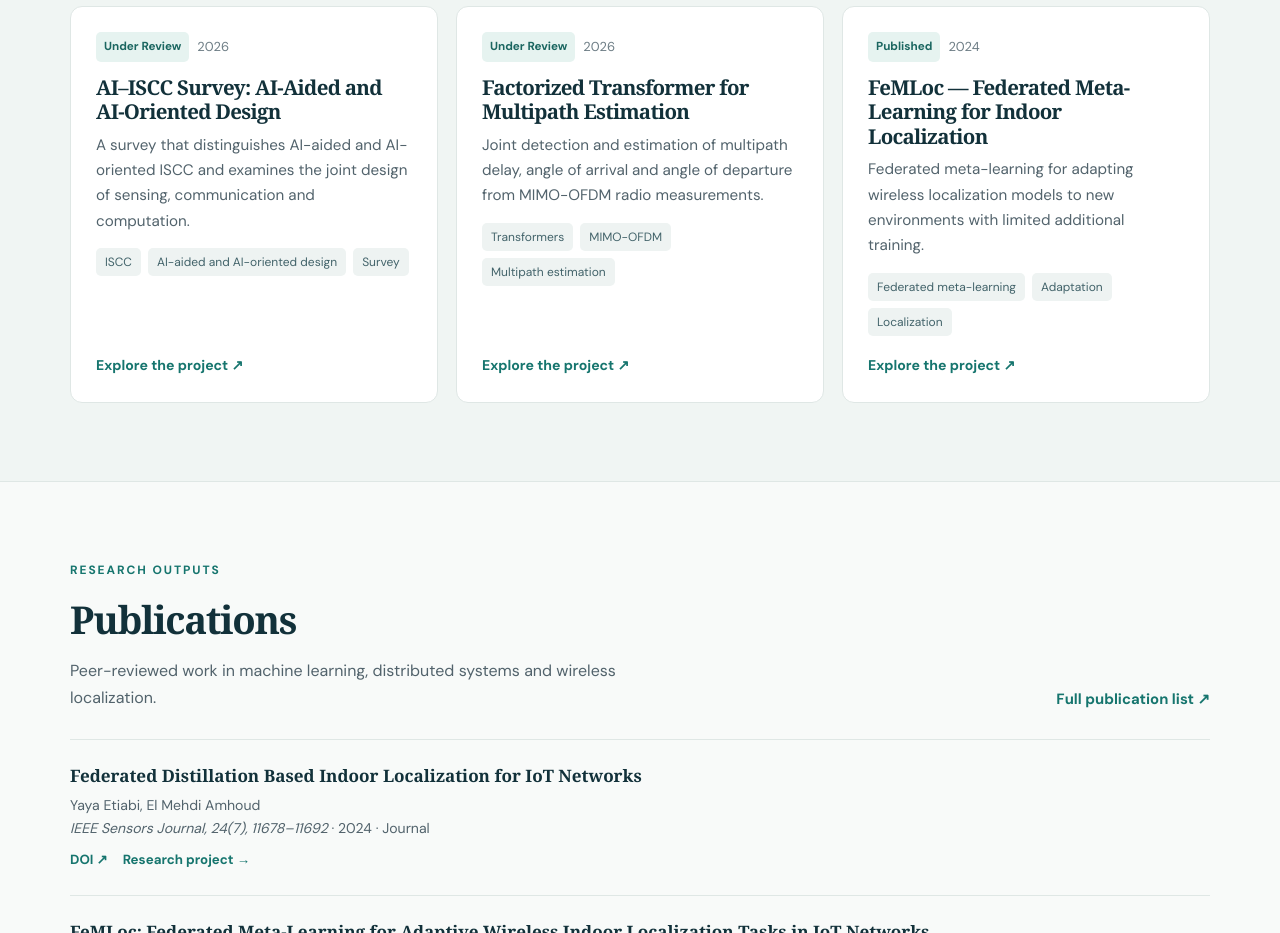
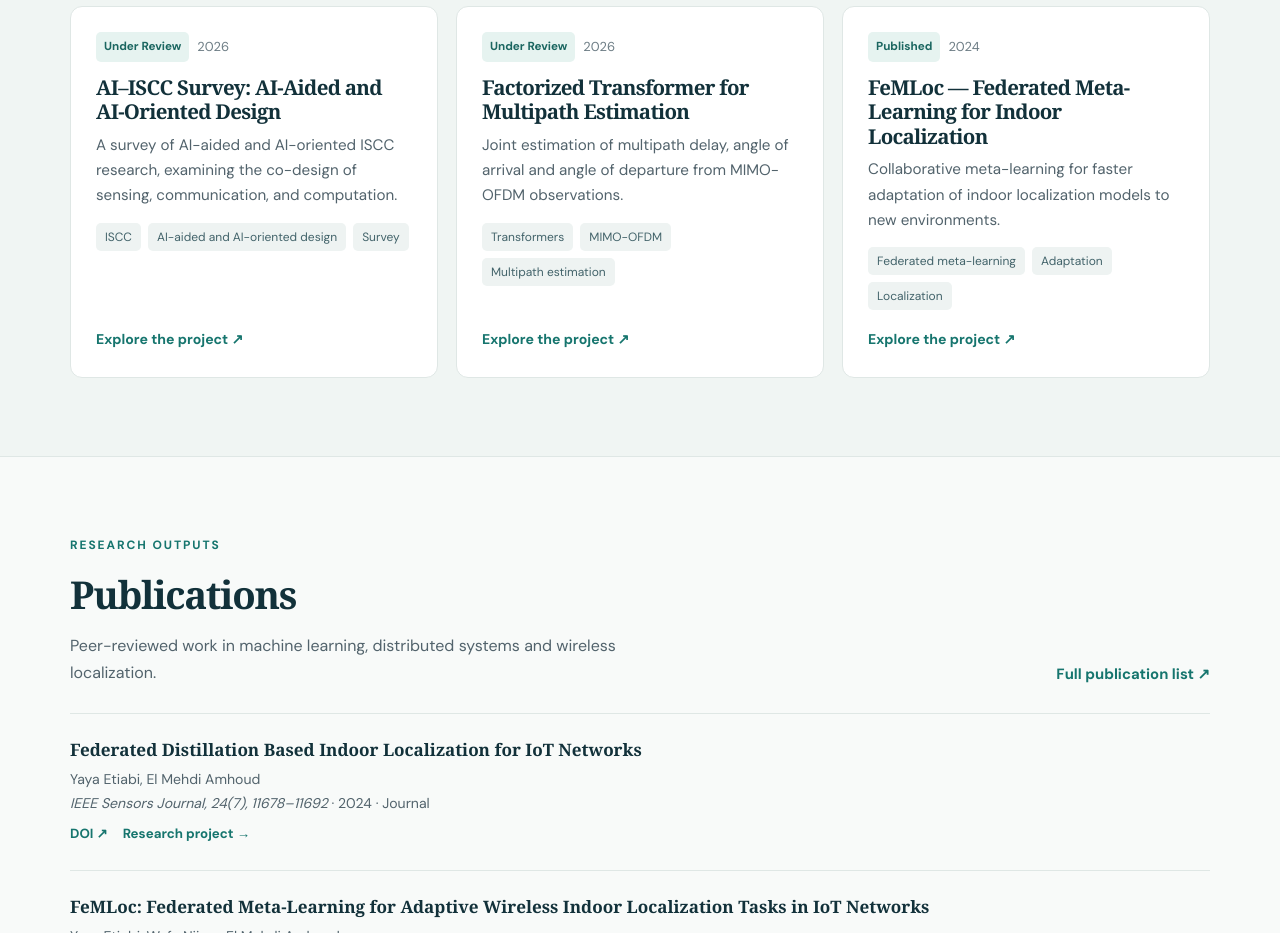
Before and after one commit to yaya-etiabi/yaya-etiabi.github.io, an Astro site in the folder site-v2/: page / in a window 1280 px wide. Shown: the part 1580-2513 px from the top of the page. Built offline with nearby package versions, Linux system fonts and the light colour scheme; Astro itself is replaced by a stand-in of ours.

Commit message:
content: preserve approved homepage card summaries and refine contact copy

```diff
--- a/site-v2/src/content/projects/ai-iscc-survey.md
+++ b/site-v2/src/content/projects/ai-iscc-survey.md
@@ -1,6 +1,6 @@
 ---
 title: "AI–ISCC Survey: AI-Aided and AI-Oriented Design"
-summary: "A survey that distinguishes AI-aided and AI-oriented ISCC and examines the joint design of sensing, communication and computation."
+summary: "A survey of AI-aided and AI-oriented ISCC research, examining the co-design of sensing, communication, and computation."
 status: "Under Review"
 period: "2026"
 tags: ["ISCC", "AI-aided and AI-oriented design", "Survey"]
--- a/site-v2/src/content/projects/factorized-transformer.md
+++ b/site-v2/src/content/projects/factorized-transformer.md
@@ -1,6 +1,6 @@
 ---
 title: "Factorized Transformer for Multipath Estimation"
-summary: "Joint detection and estimation of multipath delay, angle of arrival and angle of departure from MIMO-OFDM radio measurements."
+summary: "Joint estimation of multipath delay, angle of arrival and angle of departure from MIMO-OFDM observations."
 status: "Under Review"
 period: "2026"
 tags: ["Transformers", "MIMO-OFDM", "Multipath estimation"]
--- a/site-v2/src/content/projects/femloc.md
+++ b/site-v2/src/content/projects/femloc.md
@@ -1,6 +1,6 @@
 ---
 title: "FeMLoc — Federated Meta-Learning for Indoor Localization"
-summary: "Federated meta-learning for adapting wireless localization models to new environments with limited additional training."
+summary: "Collaborative meta-learning for faster adaptation of indoor localization models to new environments."
 status: "Published"
 period: "2024"
 tags: ["Federated meta-learning", "Adaptation", "Localization"]
--- a/site-v2/src/pages/contact/index.astro
+++ b/site-v2/src/pages/contact/index.astro
@@ -3,7 +3,7 @@ import BaseLayout from '../../layouts/BaseLayout.astro';
 import { site } from '../../lib/site';
 ---
 <BaseLayout title="Contact" description="Contact Yaya Etiabi for research, teaching and professional collaborations.">
-  <section class="page-hero"><div class="container"><div class="eyebrow">Contact</div><h1>Get in touch</h1><p class="lead">For research collaborations, academic activities or professional enquiries, LinkedIn is the easiest way to contact me.</p></div></section>
+  <section class="page-hero"><div class="container"><div class="eyebrow">Contact</div><h1>Get in touch</h1><p class="lead">For research collaborations, academic activities or professional enquiries, you can contact me through LinkedIn.</p></div></section>
   <section class="section"><div class="container">
     <div class="contact-links">
       <a href={site.linkedin} target="_blank" rel="noopener noreferrer">LinkedIn ↗</a>
```
